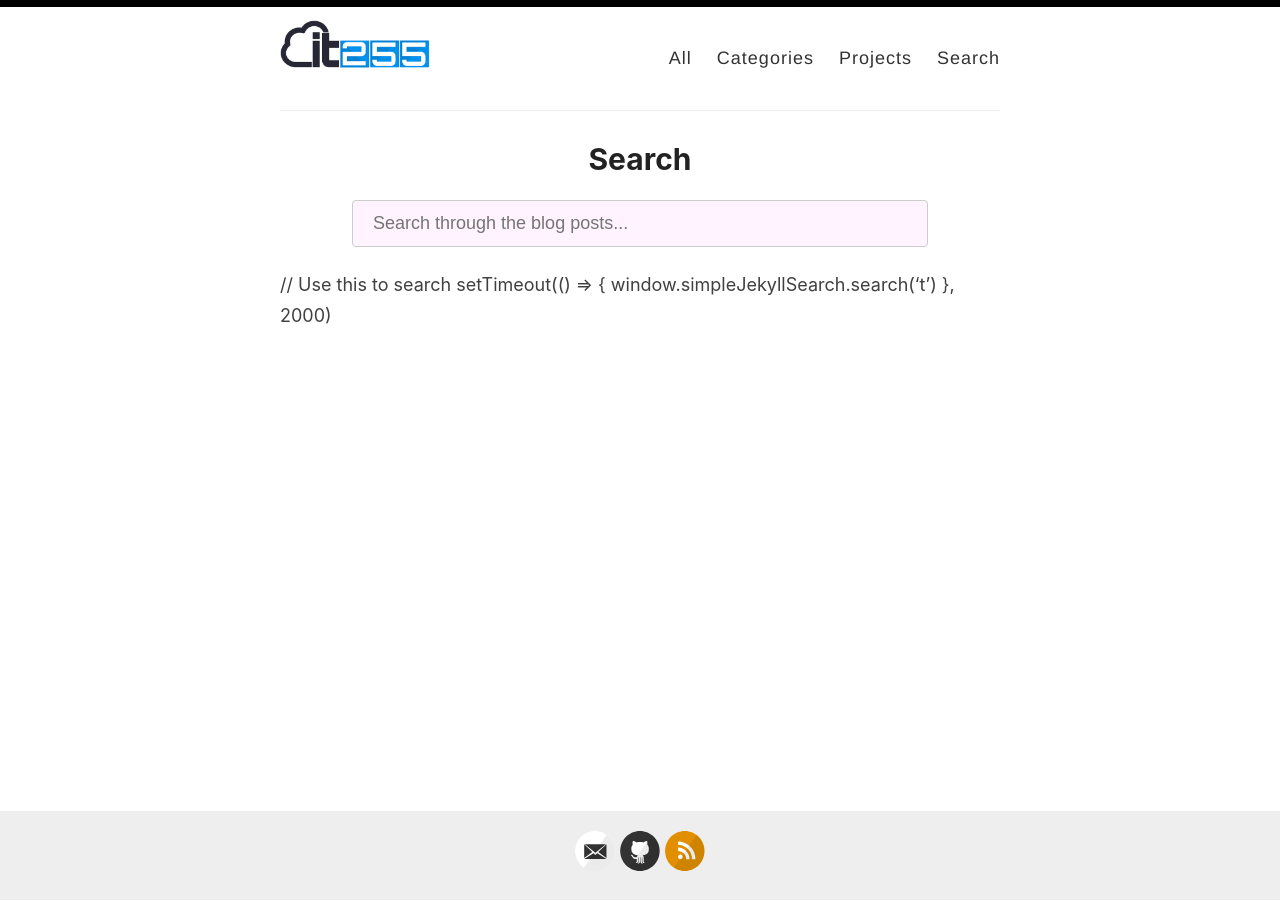
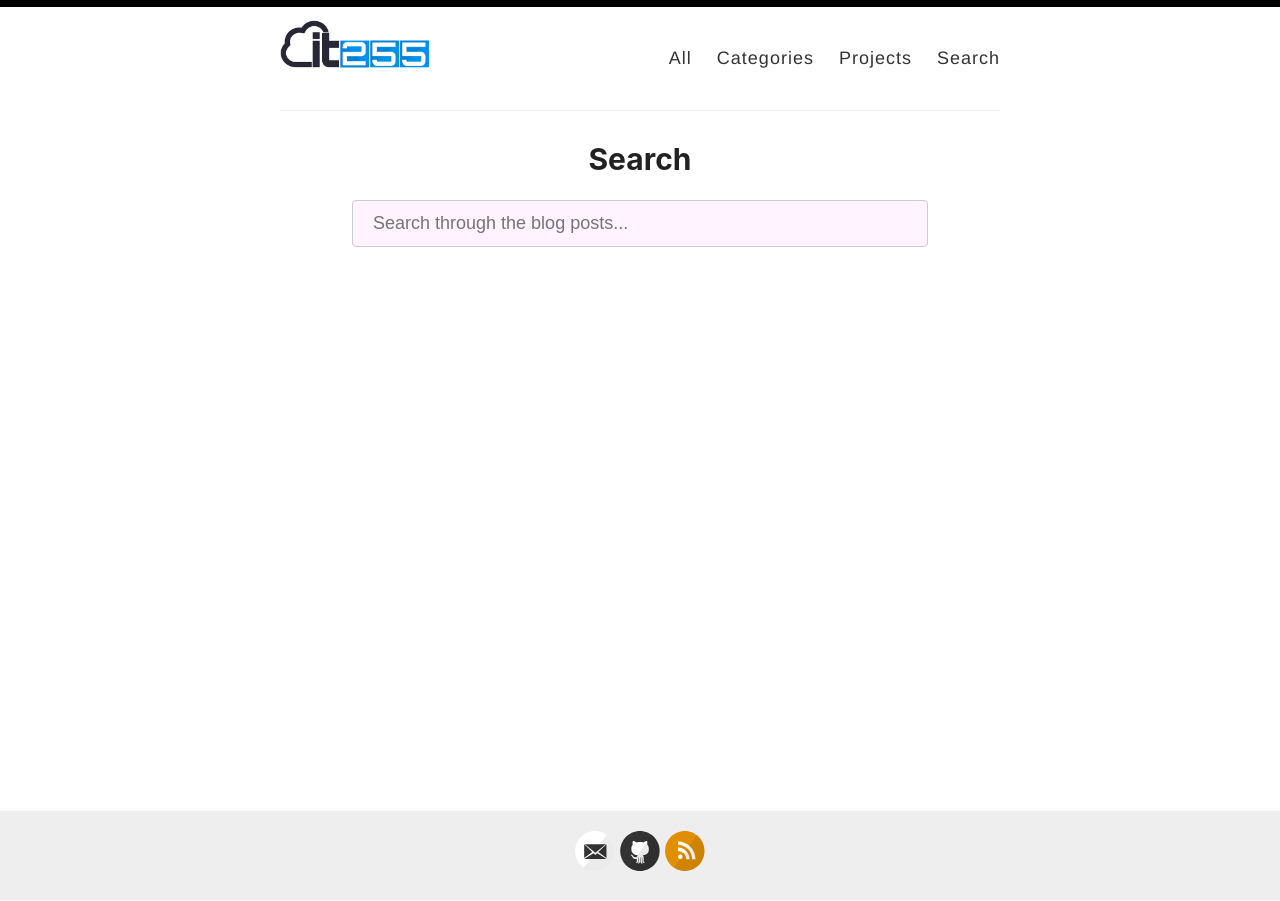
Before and after one commit to it255ru/reverie, a Jekyll site: the page built from _pages/search.md, in a window 1280 px wide. Built offline with Jekyll 4.4.1, drawn with Linux system fonts in a browser that asks for light colours.

Commit message:
Update search.md

```diff
--- a/_pages/search.md
+++ b/_pages/search.md
@@ -19,9 +19,8 @@ permalink: /search/
     json: '{{ site.baseurl }}/search.json',
     noResultsText: 'No results found'
     });
+    // Use this to search
+    setTimeout(() => {
+      window.simpleJekyllSearch.search('t')
+    }, 2000)
 </script>
-
-// Use this to search
-setTimeout(() => {
-  window.simpleJekyllSearch.search('t')
-}, 2000)
```
